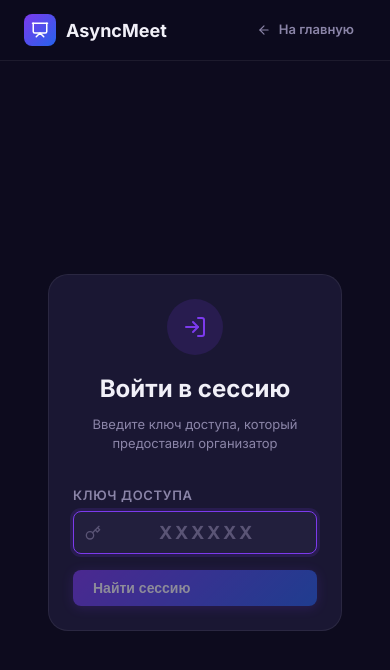
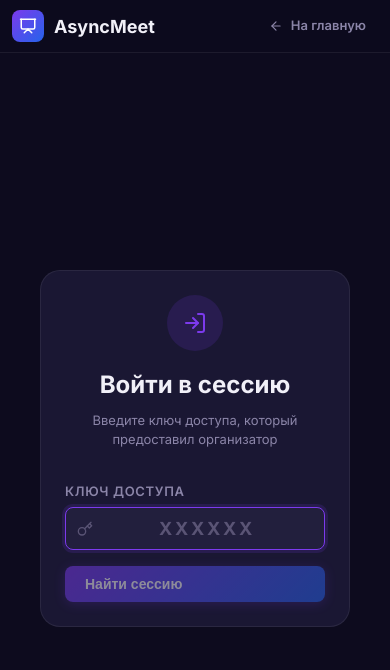
Before and after one commit to pompompom13/PKM, a React (Vite) app in the folder frontend/: page /join in a window 390 px wide. Shown: the top 670 px of the page. Built offline with nearby package versions, Linux system fonts and the light colour scheme; no server answers.

Commit message:
fix: pdf url from env var; add mobile responsive styles

```diff
--- a/frontend/src/pages/SessionViewPage.tsx
+++ b/frontend/src/pages/SessionViewPage.tsx
@@ -113,7 +113,7 @@ export function SessionViewPage() {
   if (loading) return <div className="page"><div className="loading-screen"><div className="spinner" /><p className="text-muted">Загрузка сессии...</p></div></div>;
   if (!session) return <div className="page"><div className="loading-screen"><p>Сессия не найдена</p><Link to="/" className="btn btn-primary">На главную</Link></div></div>;
 
-  const pdfUrl = session.pdf_path ? `http://localhost:3001/uploads/${session.pdf_path}` : '';
+  const pdfUrl = session.pdf_path ? `${import.meta.env.VITE_API_URL || 'http://127.0.0.1:3001'}/uploads/${session.pdf_path}` : '';
 
   return (
     <div className="page">
--- a/frontend/src/styles/globals.css
+++ b/frontend/src/styles/globals.css
@@ -420,3 +420,52 @@ body {
 .empty-state { text-align: center; padding: 40px 20px; color: var(--text-muted); }
 .empty-state svg { margin-bottom: 12px; opacity: 0.4; }
 .empty-state p { font-size: 14px; }
+
+/* === MOBILE === */
+@media (max-width: 768px) {
+  .nav { padding: 0 12px; }
+  .nav-inner { height: 52px; }
+  .container, .container-sm { padding: 0 16px; }
+
+  /* Session layout: stack vertically */
+  .session-layout {
+    grid-template-columns: 1fr;
+    height: auto;
+    overflow: visible;
+  }
+  .session-main { overflow-y: visible; }
+  .session-sidebar {
+    border-left: none;
+    border-top: 1px solid var(--border);
+    height: 420px;
+  }
+
+  /* Slide area */
+  .slide-area { padding: 12px; gap: 10px; }
+  .slide-canvas-wrap { min-height: 200px; }
+
+  /* Slide nav: wrap reactions */
+  .slide-nav {
+    flex-wrap: wrap;
+    gap: 8px;
+    padding: 10px 12px;
+  }
+  .slide-reactions { flex-wrap: wrap; gap: 4px; }
+  .reaction-btn span { display: none; }
+  .reaction-btn { padding: 6px 8px; }
+
+  /* Hero */
+  .hero { padding: 48px 16px; }
+  .hero-cards { grid-template-columns: 1fr; gap: 12px; margin-top: 40px; }
+
+  /* Dashboard */
+  .dashboard-grid { grid-template-columns: repeat(2, 1fr); }
+
+  /* Forms */
+  .row { flex-wrap: wrap; }
+  .steps { gap: 4px; }
+  .step-label { display: none; }
+
+  /* Key box */
+  .key-text { font-size: 28px; letter-spacing: 0.1em; }
+}
```
